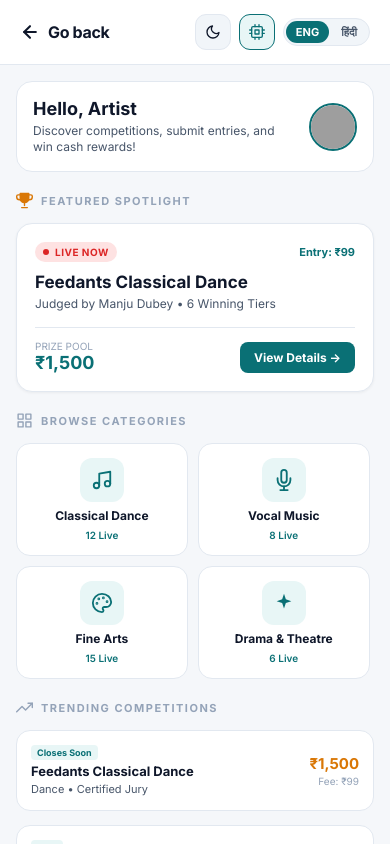
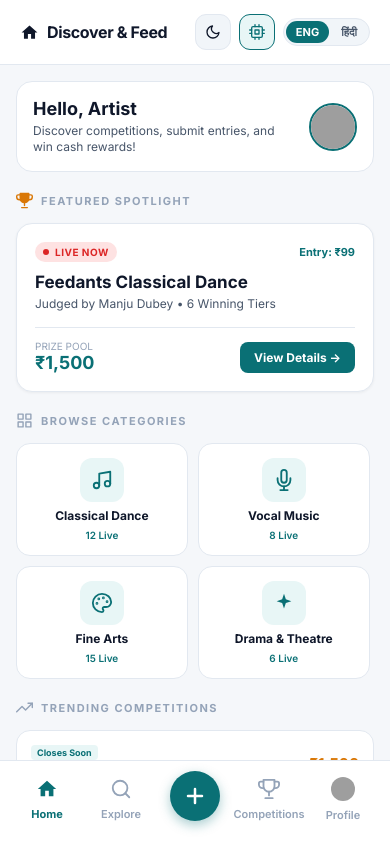
Before and after one commit to abhishek7ab/Competition-details-screen, a React Native app in the folder frontend/: screen / in a window 390 px wide. Both pictures are taken after a click on the button "Home". Built offline with nearby package versions, Linux system fonts and the light colour scheme; no server answers; grey boxes are pictures that could not be loaded.

Commit message:
feat: complete responsive desktop and mobile adaptation with desktop sidebar and responsive grids

```diff
--- a/frontend/App.js
+++ b/frontend/App.js
@@ -34,6 +34,7 @@ import HomeScreen from './src/components/HomeScreen';
 import BrowseScreen from './src/components/BrowseScreen';
 import ProfileScreen from './src/components/ProfileScreen';
 import DevToolbar from './src/components/DevToolbar';
+import SidebarNav from './src/components/SidebarNav';
 import DesktopActionCard from './src/components/DesktopActionCard';
 import {
   VideoModal,
@@ -235,6 +236,20 @@ export default function App() {
          Desktop (>= 900px): Wide content area with a simple action card
          ═══════════════════════════════════════════════════════════ */}
       <View style={[styles.mainLayoutWrapper, isDesktop && styles.desktopLayoutRow]}>
+        {/* Left Sidebar (Desktop Only) */}
+        {isDesktop && (
+          <SidebarNav
+            activeTab={activeTab}
+            onSelectTab={handleSelectTab}
+            activeUser={activeUser}
+            onCreatePress={() => setCreateModalVisible(true)}
+            language={language}
+            setLanguage={setLanguage}
+            isDarkMode={isDarkMode}
+            onToggleDarkMode={() => setIsDarkMode((v) => !v)}
+          />
+        )}
+
         {/* Center Screen Container */}
         <View
           style={[
@@ -251,7 +266,7 @@ export default function App() {
             },
             isDesktop
               ? {
-                  maxWidth: 820,
+                  maxWidth: activeTab === 'contests' ? 720 : 1060,
                   minWidth: 0,
                   flex: 1,
                   width: '100%',
@@ -272,6 +287,7 @@ export default function App() {
             isDevToolbarOpen={devToolbarVisible}
             isDarkMode={isDarkMode}
             onToggleDarkMode={() => setIsDarkMode((v) => !v)}
+            isDesktop={isDesktop}
           />
 
           {/* Evaluator DevToolbar */}
@@ -344,6 +360,7 @@ export default function App() {
               }}
               language={language}
               isDarkMode={isDarkMode}
+              isDesktop={isDesktop}
             />
           ) : activeTab === 'browse' ? (
             <BrowseScreen
@@ -354,6 +371,7 @@ export default function App() {
               initialCategory={browseCategory}
               language={language}
               isDarkMode={isDarkMode}
+              isDesktop={isDesktop}
             />
           ) : activeTab === 'profile' ? (
             <ProfileScreen
@@ -365,6 +383,7 @@ export default function App() {
               }}
               language={language}
               isDarkMode={isDarkMode}
+              isDesktop={isDesktop}
             />
           ) : (
             /* Default: Full Competition Details Screen */
@@ -475,7 +494,8 @@ export default function App() {
             />
           )}
 
-          {/* Navigation for mobile and desktop */}
+          {/* Navigation for mobile ONLY */}
+          {!isDesktop && (
             <BottomNav
               activeTab={activeTab}
               onSelectTab={handleSelectTab}
@@ -483,6 +503,7 @@ export default function App() {
               language={language}
               isDarkMode={isDarkMode}
             />
+          )}
         </View>
 
         {/* Right Action Column (Desktop Only when on Contests) */}
@@ -557,15 +578,16 @@ const styles = StyleSheet.create({
     width: '100%',
     alignItems: 'center',
     justifyContent: 'center',
+    flex: 1,
   },
   desktopLayoutRow: {
     flexDirection: 'row',
     alignItems: 'stretch',
     justifyContent: 'center',
     width: '100%',
-    maxWidth: 1240,
-    paddingHorizontal: 24,
-    columnGap: 24,
+    maxWidth: 1440,
+    paddingHorizontal: 16,
+    columnGap: 20,
     ...Platform.select({
       web: {
         height: '100vh',
@@ -574,14 +596,16 @@ const styles = StyleSheet.create({
     }),
   },
   desktopActionColumn: {
-    width: 320,
-    paddingTop: 24,
+    width: 330,
+    paddingTop: 16,
     paddingBottom: 24,
     flexShrink: 0,
     ...Platform.select({
       web: {
         position: 'sticky',
         top: 0,
+        height: '100vh',
+        overflowY: 'auto',
       },
     }),
   },
--- a/frontend/src/components/BrowseScreen.js
+++ b/frontend/src/components/BrowseScreen.js
@@ -3,7 +3,7 @@ import { View, Text, TextInput, ScrollView, TouchableOpacity, StyleSheet, Platfo
 import { THEME, getThemeColors } from '../constants/theme';
 import Icon from './Icon';
 
-export default function BrowseScreen({ onGoToContest, language, isDarkMode = false, initialCategory = 'All' }) {
+export default function BrowseScreen({ onGoToContest, language, isDarkMode = false, initialCategory = 'All', isDesktop = false }) {
   const colors = getThemeColors(isDarkMode);
   const [searchQuery, setSearchQuery] = useState('');
   const [selectedCategory, setSelectedCategory] = useState(initialCategory || 'All');
@@ -135,10 +135,15 @@ export default function BrowseScreen({ onGoToContest, language, isDarkMode = fal
           Showing {filteredContests.length} {filteredContests.length === 1 ? 'Contest' : 'Contests'}
         </Text>
 
+        <View style={[styles.cardGrid, isDesktop && styles.cardGridDesktop]}>
           {filteredContests.map((item) => (
             <TouchableOpacity
               key={item.id}
-            style={[styles.card, { backgroundColor: colors.surface, borderColor: colors.border }]}
+              style={[
+                styles.card,
+                isDesktop && styles.cardDesktop,
+                { backgroundColor: colors.surface, borderColor: colors.border },
+              ]}
               onPress={onGoToContest}
               activeOpacity={0.85}
             >
@@ -170,6 +175,7 @@ export default function BrowseScreen({ onGoToContest, language, isDarkMode = fal
               </View>
             </TouchableOpacity>
           ))}
+        </View>
       </ScrollView>
     </View>
   );
@@ -232,6 +238,14 @@ const styles = StyleSheet.create({
     textTransform: 'uppercase',
     letterSpacing: 0.5,
   },
+  cardGrid: {
+    gap: 12,
+  },
+  cardGridDesktop: {
+    flexDirection: 'row',
+    flexWrap: 'wrap',
+    gap: 16,
+  },
   card: {
     borderRadius: 16,
     padding: 16,
@@ -239,6 +253,10 @@ const styles = StyleSheet.create({
     ...Platform.select({
       web: { boxShadow: '0 1px 3px rgba(0, 0, 0, 0.05)', cursor: 'pointer' },
     }),
+  },
+  cardDesktop: {
+    flex: 1,
+    minWidth: 280,
   },
   cardTop: {
     flexDirection: 'row',
--- a/frontend/src/components/Header.js
+++ b/frontend/src/components/Header.js
@@ -12,32 +12,53 @@ export default function Header({
   isDevToolbarOpen,
   isDarkMode = false,
   onToggleDarkMode,
+  isDesktop = false,
 }) {
   const colors = getThemeColors(isDarkMode);
 
   const titles = {
-    contests: { en: 'Go back', hi: 'वापस जाएं' },
-    home: { en: 'Go back', hi: 'वापस जाएं' },
-    browse: { en: 'Go back', hi: 'वापस जाएं' },
-    profile: { en: 'Go back', hi: 'वापस जाएं' },
+    contests: {
+      mobile: { en: 'Go back', hi: 'वापस जाएं' },
+      desktop: { en: 'Competition Details', hi: 'प्रतियोगिता विवरण' },
+      icon: 'arrow-back',
+    },
+    home: {
+      mobile: { en: 'Discover & Feed', hi: 'मुख्य फ़ीड' },
+      desktop: { en: 'Discover & Feed', hi: 'मुख्य फ़ीड' },
+      icon: 'home',
+    },
+    browse: {
+      mobile: { en: 'Browse Competitions', hi: 'प्रतियोगिताएं खोजें' },
+      desktop: { en: 'Browse Competitions', hi: 'प्रतियोगिताएं खोजें' },
+      icon: 'compass',
+    },
+    profile: {
+      mobile: { en: 'Performer Profile', hi: 'कलाकार प्रोफ़ाइल' },
+      desktop: { en: 'Performer Profile', hi: 'कलाकार प्रोफ़ाइल' },
+      icon: 'person',
+    },
   };
 
-  const currentTitle = titles[activeTab] || titles.contests;
+  const current = titles[activeTab] || titles.contests;
+  const displayText = isDesktop
+    ? (language === 'hi' ? current.desktop.hi : current.desktop.en)
+    : (language === 'hi' ? current.mobile.hi : current.mobile.en);
+  const iconName = activeTab === 'contests' ? 'arrow-back' : current.icon;
 
   return (
     <View style={[styles.container, { backgroundColor: colors.surface, borderBottomColor: colors.border }]}>
       <View style={styles.innerRow}>
-        {/* Left: Authentic Go Back Button */}
+        {/* Left: Screen Title / Back Navigation */}
         <TouchableOpacity
           style={styles.backButton}
           onPress={onBackPress}
           activeOpacity={0.7}
           accessibilityRole="button"
-          accessibilityLabel="Go back"
+          accessibilityLabel={displayText}
         >
-          <Icon name="arrow-back" size={20} color={colors.textPrimary} />
+          <Icon name={iconName} size={19} color={colors.textPrimary} />
           <Text style={[styles.backTitleText, { color: colors.textPrimary }]}>
-            {language === 'hi' ? currentTitle.hi : currentTitle.en}
+            {displayText}
           </Text>
         </TouchableOpacity>
 
--- a/frontend/src/components/HomeScreen.js
+++ b/frontend/src/components/HomeScreen.js
@@ -10,6 +10,7 @@ export default function HomeScreen({
   onSelectCategory,
   language,
   isDarkMode = false,
+  isDesktop = false,
 }) {
   const colors = getThemeColors(isDarkMode);
 
@@ -134,12 +135,13 @@ export default function HomeScreen({
         </Text>
       </View>
 
-      <View style={styles.categoryGrid}>
+      <View style={[styles.categoryGrid, isDesktop && styles.categoryGridDesktop]}>
         {categories.map((cat, idx) => (
           <TouchableOpacity
             key={idx}
             style={[
               styles.categoryCard,
+              isDesktop && styles.categoryCardDesktop,
               { backgroundColor: colors.surface, borderColor: colors.border },
             ]}
             onPress={() => onSelectCategory && onSelectCategory(cat.categoryKey)}
@@ -164,11 +166,13 @@ export default function HomeScreen({
         </Text>
       </View>
 
+      <View style={[styles.trendingList, isDesktop && styles.trendingGridDesktop]}>
         {featured.map((item, idx) => (
           <TouchableOpacity
             key={idx}
             style={[
               styles.trendingCard,
+              isDesktop && styles.trendingCardDesktop,
               { backgroundColor: colors.surface, borderColor: colors.border },
             ]}
             onPress={() => {
@@ -190,12 +194,13 @@ export default function HomeScreen({
               </Text>
             </View>
 
-          <View style={styles.trendingRight}>
+            <View style={[styles.trendingRight, isDesktop && styles.trendingRightDesktop]}>
               <Text style={[styles.trendingPrize, { color: colors.gold }]}>{item.prize}</Text>
               <Text style={[styles.trendingFee, { color: colors.textMuted }]}>Fee: {item.fee}</Text>
             </View>
           </TouchableOpacity>
         ))}
+      </View>
     </ScrollView>
   );
 }
@@ -328,6 +333,11 @@ const styles = StyleSheet.create({
     flexWrap: 'wrap',
     gap: 10,
   },
+  categoryGridDesktop: {
+    flexDirection: 'row',
+    flexWrap: 'nowrap',
+    gap: 12,
+  },
   categoryCard: {
     width: '48%',
     padding: 14,
@@ -338,6 +348,11 @@ const styles = StyleSheet.create({
     ...Platform.select({
       web: { cursor: 'pointer' },
     }),
+  },
+  categoryCardDesktop: {
+    width: undefined,
+    flex: 1,
+    padding: 16,
   },
   catIconWrap: {
     width: 44,
@@ -355,6 +370,14 @@ const styles = StyleSheet.create({
     fontSize: 10,
     fontWeight: '600',
   },
+  trendingList: {
+    gap: 10,
+  },
+  trendingGridDesktop: {
+    flexDirection: 'row',
+    flexWrap: 'wrap',
+    gap: 14,
+  },
   trendingCard: {
     flexDirection: 'row',
     justifyContent: 'space-between',
@@ -365,6 +388,13 @@ const styles = StyleSheet.create({
     ...Platform.select({
       web: { cursor: 'pointer' },
     }),
+  },
+  trendingCardDesktop: {
+    flex: 1,
+    minWidth: 260,
+  },
+  trendingRightDesktop: {
+    alignItems: 'flex-end',
   },
   trendingLeft: {
     flex: 1,
--- a/frontend/src/components/ProfileScreen.js
+++ b/frontend/src/components/ProfileScreen.js
@@ -9,6 +9,7 @@ export default function ProfileScreen({
   onGoToContest,
   language,
   isDarkMode = false,
+  isDesktop = false,
 }) {
   const colors = getThemeColors(isDarkMode);
   const isPooja = activeUser?.name === 'Pooja Sharma';
```
Lines whose indentation alone changed are shown as unchanged.
